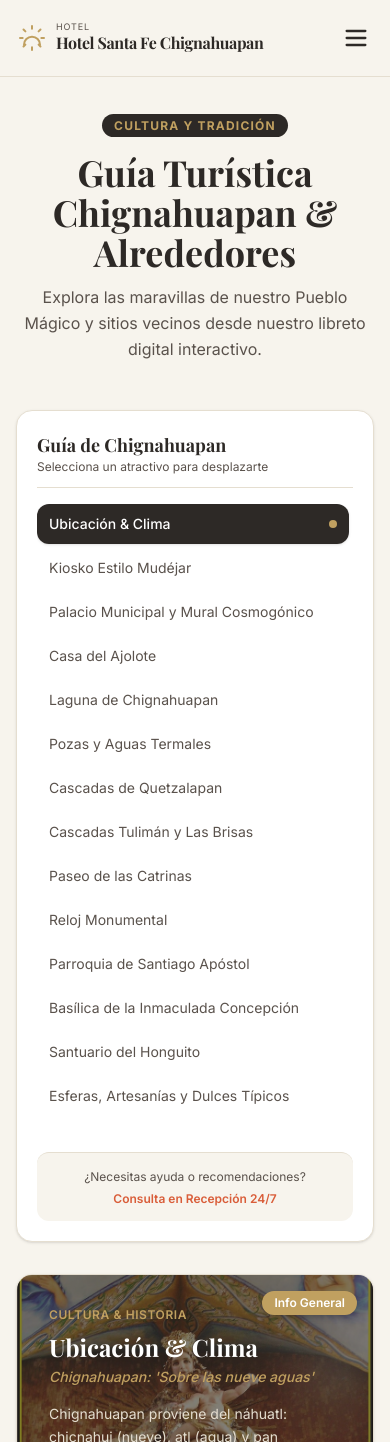
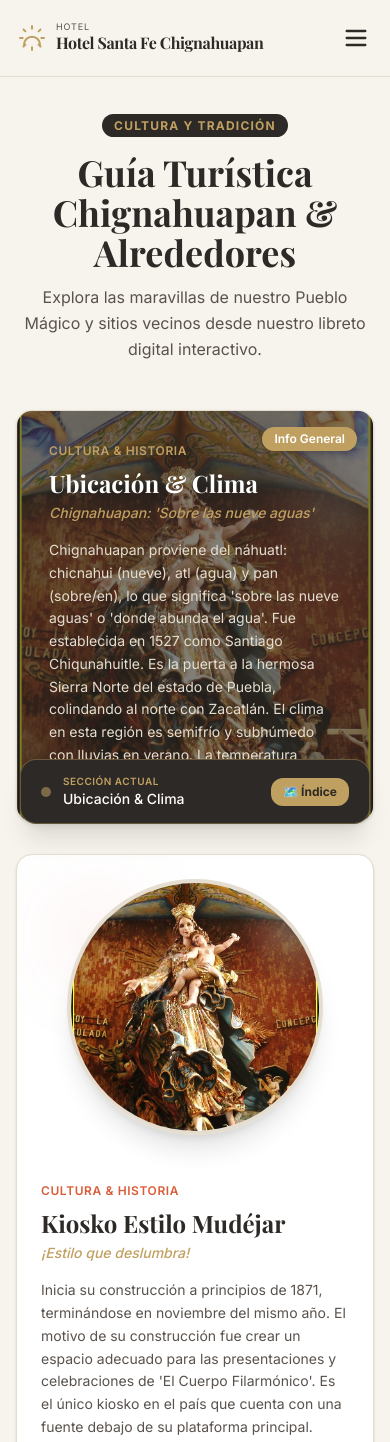
Before and after one commit to cuauhvip07/HSF2Front, a Next.js app: page /guia-turistica in a window 390 px wide. Shown: the top 1442 px of the page. Built offline with nearby package versions, Linux system fonts and the light colour scheme; a web font is replaced by a local one.

Commit message:
Completition of tourist guide

```diff
--- a/components/main/desktopnav.tsx
+++ b/components/main/desktopnav.tsx
@@ -83,6 +83,9 @@ export default function DesktopNav() {
 
         {/* Links */}
         <nav className="flex items-center gap-8 text-xs font-semibold tracking-widest text-white uppercase">
+          <Link href="/" className="hover:text-[#c0a060] transition-colors">
+            Inicio
+          </Link>
           <Link href="/habitaciones" className="hover:text-[#c0a060] transition-colors">
             HABITACIONES
           </Link>
--- a/components/main/mobilenav.tsx
+++ b/components/main/mobilenav.tsx
@@ -117,6 +117,11 @@ export default function MobileNav() {
           <nav className="flex-1 overflow-y-auto px-6 py-8">
             <ul className="flex flex-col gap-6 text-base font-semibold tracking-wider text-[#2d2926] uppercase">
               <li>
+                <Link href="/" onClick={handleClose} className="block py-2 border-b border-[#e5ded0]/50 hover:text-[#c0a060]">
+                  Inicio
+                </Link>
+              </li>
+              <li>
                 <Link href="/habitaciones" onClick={handleClose} className="block py-2 border-b border-[#e5ded0]/50 hover:text-[#c0a060]">
                   Habitaciones
                 </Link>
--- a/components/tourist_guide/GuideSidebar.tsx
+++ b/components/tourist_guide/GuideSidebar.tsx
@@ -1,6 +1,6 @@
 'use client';
 
-import React from 'react';
+import React, { useState } from 'react';
 import { ATTRACTIONS_DATA } from './guideData';
 
 interface GuideSidebarProps {
@@ -9,8 +9,102 @@ interface GuideSidebarProps {
 }
 
 export const GuideSidebar: React.FC<GuideSidebarProps> = ({ activeId, onSelect }) => {
+  const [isOpenMobile, setIsOpenMobile] = useState(false);
+
+  const activeItem = ATTRACTIONS_DATA.find((item) => item.id === activeId) || ATTRACTIONS_DATA[0];
+
+  const handleSelect = (id: string) => {
+    onSelect(id);
+    setIsOpenMobile(false); // Cierra automáticamente el menú en móvil tras seleccionar
+  };
+
   return (
-    <aside className="w-full lg:w-72 bg-[#ffffff] border border-[#e5ded0] rounded-2xl p-5 shadow-sm sticky top-24 self-start">
+    <>
+      {/* ==========================================
+          1. BOTÓN Y MENÚ FLOTANTE PARA MÓVIL (< lg)
+         ========================================== */}
+      <div className="lg:hidden fixed bottom-5 right-5 left-5 z-40 pointer-events-auto">
+        <button
+          onClick={() => setIsOpenMobile(!isOpenMobile)}
+          className="w-full bg-[#2d2926] text-[#ffffff] px-5 py-3.5 rounded-2xl shadow-xl border border-[#c0a060]/40 flex items-center justify-between transition-all duration-200 active:scale-95"
+        >
+          <div className="flex items-center gap-3 overflow-hidden">
+            <span className="w-2.5 h-2.5 rounded-full bg-[#c0a060] shrink-0 animate-pulse" />
+            <div className="text-left truncate">
+              <p className="text-[10px] text-[#c0a060] uppercase tracking-wider font-semibold">
+                Sección Actual
+              </p>
+              <p className="text-sm font-medium truncate text-[#ffffff]">
+                {activeItem.title}
+              </p>
+            </div>
+          </div>
+          <span className="bg-[#c0a060] text-[#2d2926] text-xs font-bold px-3 py-1.5 rounded-xl ml-2 shrink-0 flex items-center gap-1">
+            🗺️ Índice
+          </span>
+        </button>
+      </div>
+
+      {/* MODAL BOTTOM SHEET PARA MÓVIL */}
+      {isOpenMobile && (
+        <div className="lg:hidden fixed inset-0 z-50 flex items-end justify-center bg-[#2d2926]/70 backdrop-blur-sm transition-opacity">
+          {/* Overlay para cerrar al tocar afuera */}
+          <div
+            className="absolute inset-0"
+            onClick={() => setIsOpenMobile(false)}
+          />
+
+          <div className="relative w-full max-w-lg bg-[#ffffff] rounded-t-3xl p-6 shadow-2xl max-h-[80vh] flex flex-col z-10 border-t border-[#e5ded0] animate-in slide-in-from-bottom duration-300">
+            {/* Tirador superior / Barrita visual */}
+            <div className="w-12 h-1.5 bg-[#e5ded0] rounded-full mx-auto mb-4" />
+
+            <div className="flex items-center justify-between pb-3 mb-3 border-b border-[#e5ded0]">
+              <div>
+                <h3 className="font-serif text-lg font-bold text-[#2d2926]">
+                  Índice de la Guía
+                </h3>
+                <p className="text-xs text-[#5a524c]">
+                  Toca un atractivo para ir hacia él
+                </p>
+              </div>
+              <button
+                onClick={() => setIsOpenMobile(false)}
+                className="w-8 h-8 rounded-full bg-[#f7f4ed] text-[#2d2926] font-bold text-sm flex items-center justify-center hover:bg-[#e5ded0]"
+              >
+                ✕
+              </button>
+            </div>
+
+            {/* Lista desplegable para móvil */}
+            <nav className="overflow-y-auto space-y-1.5 pr-1 flex-1">
+              {ATTRACTIONS_DATA.map((item) => {
+                const isActive = activeId === item.id;
+                return (
+                  <button
+                    key={item.id}
+                    onClick={() => handleSelect(item.id)}
+                    className={`w-full text-left px-4 py-3 rounded-xl text-sm transition-all duration-200 flex items-center justify-between ${
+                      isActive
+                        ? 'bg-[#2d2926] text-[#ffffff] font-semibold'
+                        : 'text-[#5a524c] bg-[#f7f4ed] hover:bg-[#e5ded0]'
+                    }`}
+                  >
+                    <span className="truncate">{item.title}</span>
+                    {isActive && (
+                      <span className="w-2 h-2 rounded-full bg-[#c0a060] shrink-0 ml-2" />
+                    )}
+                  </button>
+                );
+              })}
+            </nav>
+          </div>
+        </div>
+      )}
+
+      {/* ==========================================
+          2. SIDEBAR ESCRITORIO CONVENCIONAL (>= lg)
+         ========================================== */}
+      <aside className="hidden lg:block w-72 bg-[#ffffff] border border-[#e5ded0] rounded-2xl p-5 shadow-sm sticky top-28 z-20 self-start">
         <div className="mb-4 pb-3 border-b border-[#e5ded0]">
           <h3 className="font-serif text-lg font-bold text-[#2d2926]">
             Guía de Chignahuapan
@@ -20,7 +114,7 @@ export const GuideSidebar: React.FC<GuideSidebarProps> = ({ activeId, onSelect }
           </p>
         </div>
 
-      <nav className="space-y-1 max-h-[calc(100vh-220px)] overflow-y-auto pr-1">
+        <nav className="space-y-1 max-h-[calc(100vh-240px)] overflow-y-auto pr-1">
           {ATTRACTIONS_DATA.map((item) => {
             const isActive = activeId === item.id;
             return (
@@ -43,11 +137,12 @@ export const GuideSidebar: React.FC<GuideSidebarProps> = ({ activeId, onSelect }
         </nav>
 
         <div className="mt-6 pt-4 border-t border-[#e5ded0] bg-[#f7f4ed] p-3 rounded-xl text-center">
-        <p className="text-xs text-[#5a524c]">¿Necesitas ayuda o recomendaciones?</p>
+          <p className="text-xs text-[#5a524c]">¿Dudas sobre recorridos?</p>
           <span className="inline-block mt-1 text-xs font-semibold text-[#d95d39]">
-          Consulta en Recepción 24/7
+            Recepción 24/7 disponible
           </span>
         </div>
       </aside>
+    </>
   );
 };
```
Lines whose indentation alone changed are shown as unchanged.
